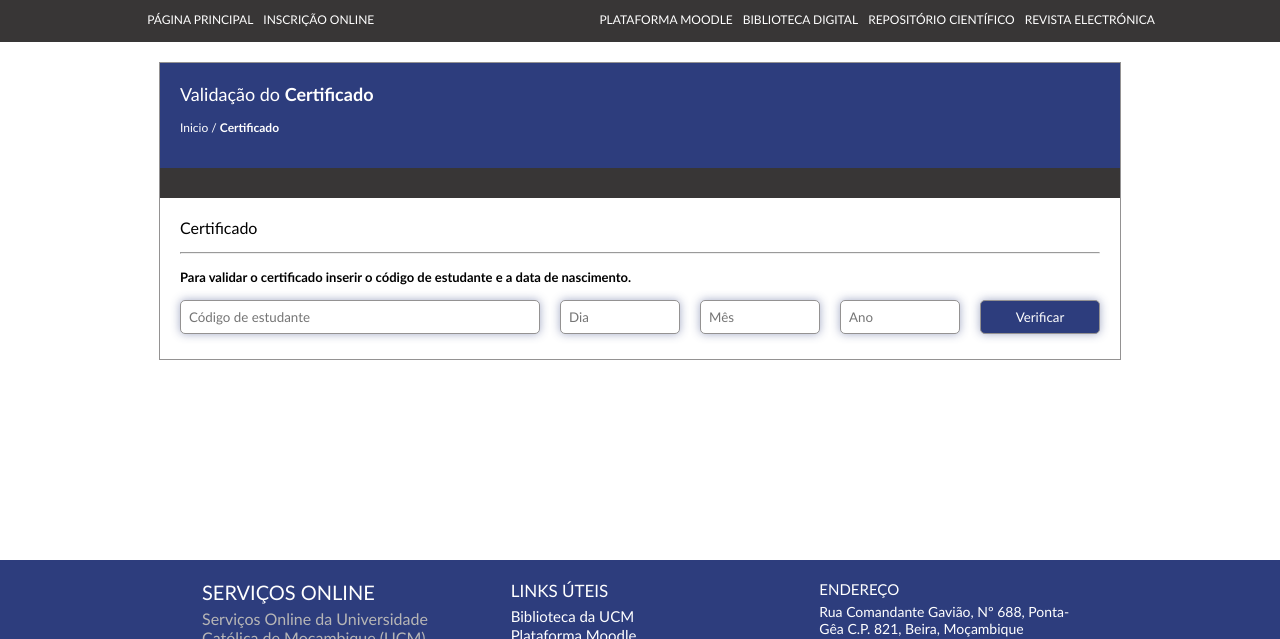
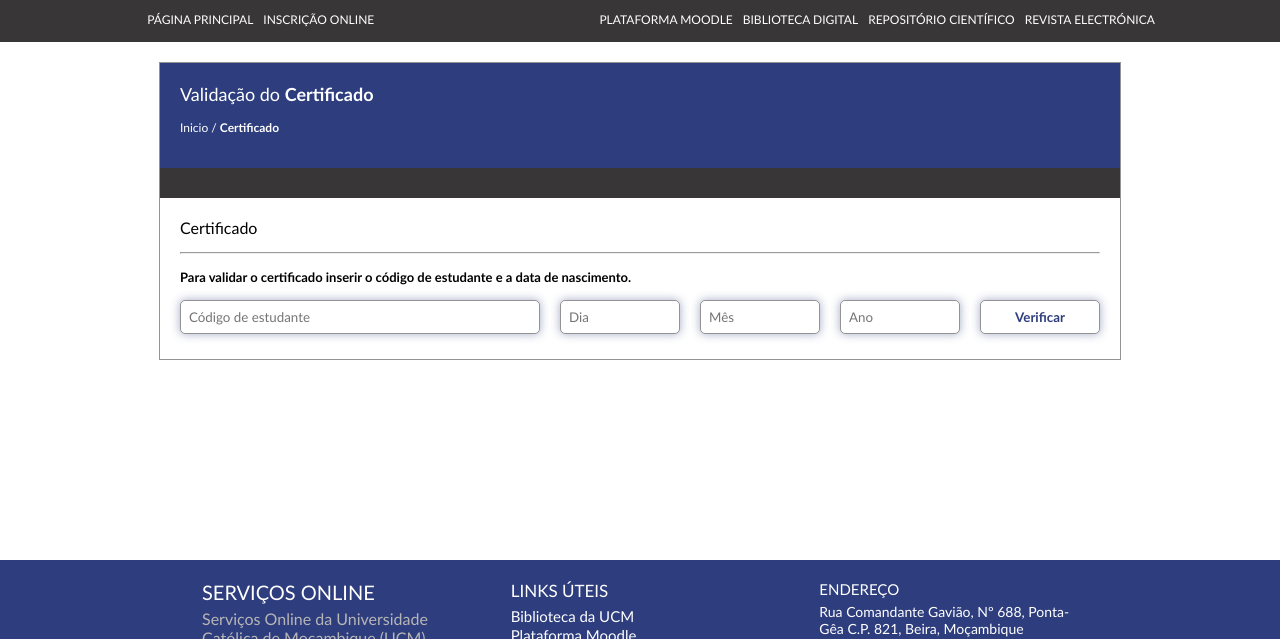
Before and after one commit to Calton-Gigueira/projeto-ucm, a plain HTML site: page certificate.html in a window 1280 px wide. In both pictures the pointer is over the input "Verificar". Shown: the part 106-745 px from the top of the page. Drawn offline with Linux system fonts and the light colour scheme.

Commit message:
Add hover to the verify button

```diff
--- a/styles/certificate.css
+++ b/styles/certificate.css
@@ -66,6 +66,13 @@ input[type=submit] {
     cursor: pointer;
 }
 
+input[type=submit]:hover {
+    background-color: #fff;
+    color: #2d3d7d;
+    font-weight: bolder;
+    transition: all 0.3s ease;
+}
+
 @media screen and (min-width: 1005px) {
     main {
         width: 75vw;
```
Also changed, not shown: scripts/script.js (line endings or trailing spaces).
